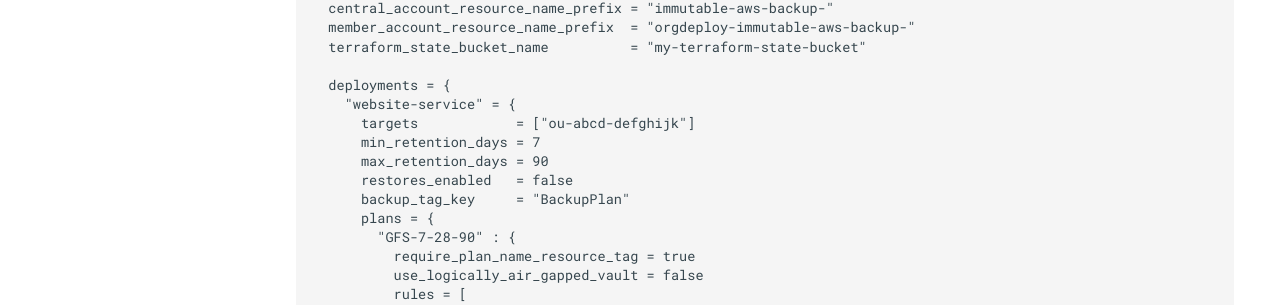
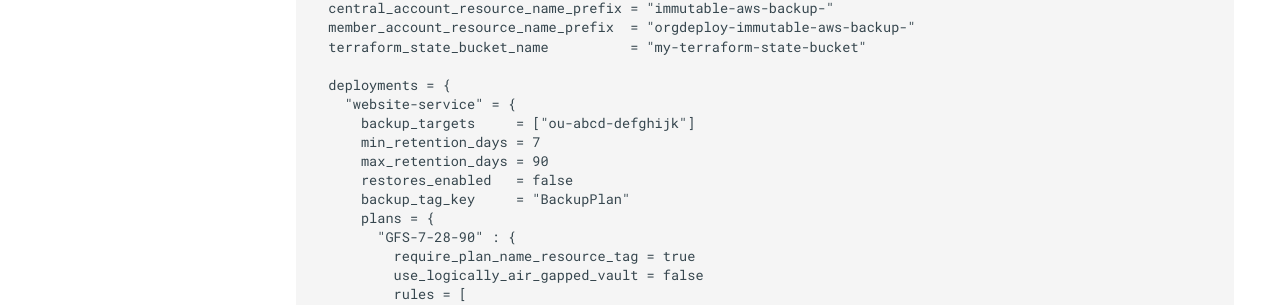
Before and after one commit to nationalarchives/terraform-aws-immutable-aws-backup, an MkDocs documentation site: the page built from docs/index.md, in a window 1280 px wide and 1400 px high, scrolled down 1101 px. Shown: the part 347-652 px from the top of the window. Built offline with MkDocs 1.6.1 and Material for MkDocs 9.7.7, drawn with Linux system fonts in a browser that asks for light colours; comment, search, counter and statistics services are not loaded; some of the changed text lies outside the part shown.

Commit message:
Rename `deployments.targets` to `deployments.backup_targets` Allows for the addition of `restore_targets` in future, which won't receive Backup Plans.

```diff
--- a/docs/index.md
+++ b/docs/index.md
@@ -31,7 +31,7 @@ module "immutable_aws_backup" {
 
   deployments = {
     "website-service" = {
-      targets            = ["ou-abcd-defghijk"]
+      backup_targets     = ["ou-abcd-defghijk"]
       min_retention_days = 7
       max_retention_days = 90
       restores_enabled   = false
```
Also changed, not shown: README.md (+1 -1 lines), docs/usage.md (+1 -1 lines), 3 other files.
